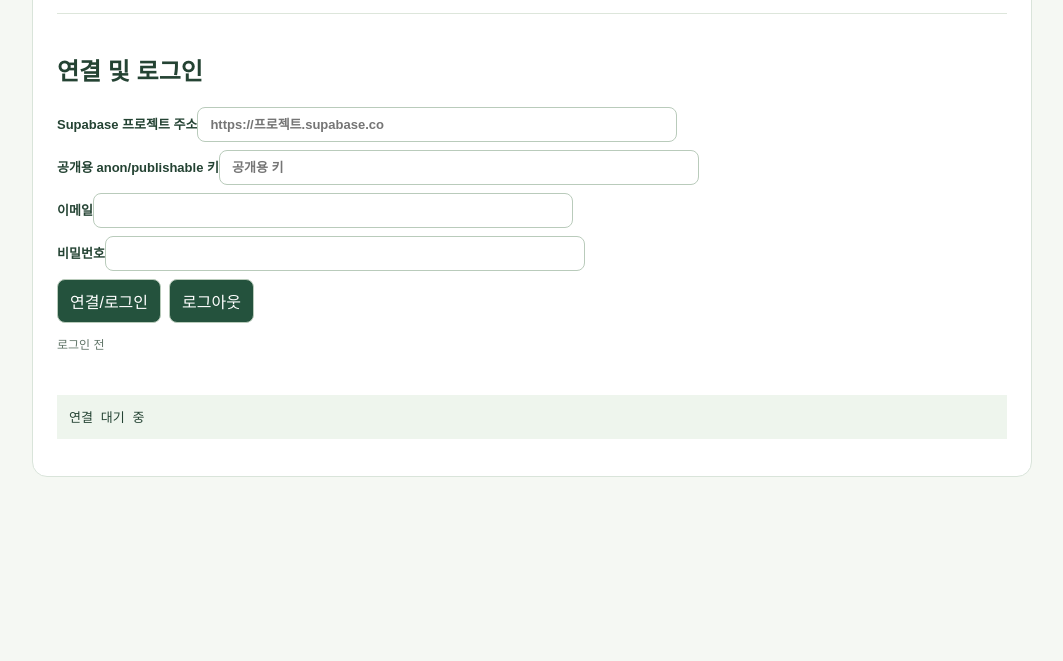
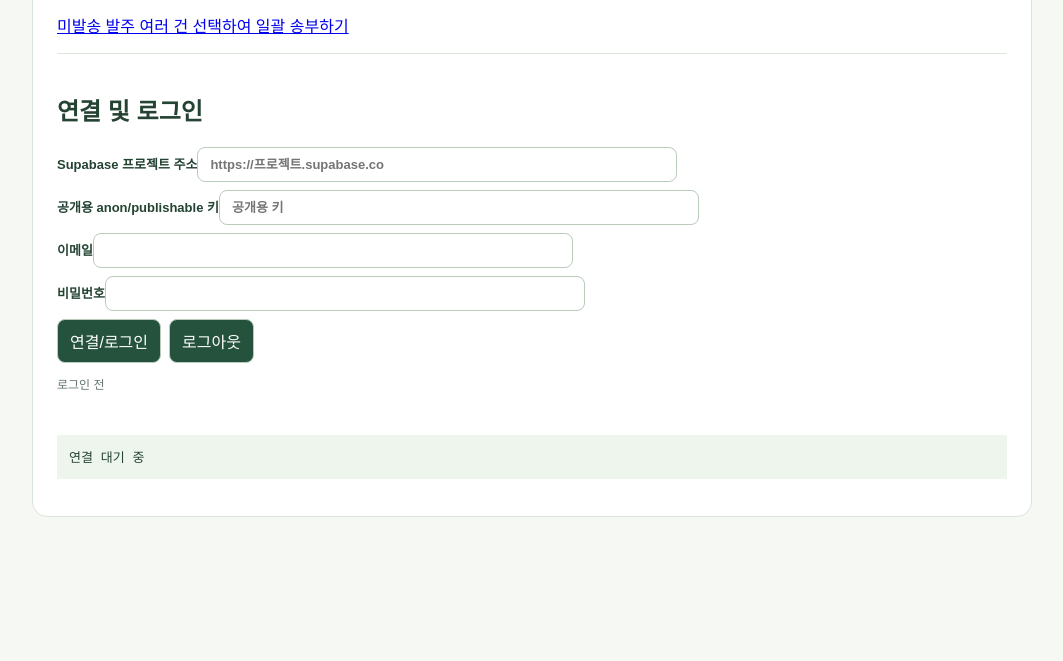
Before and after one commit to inowkim-glitch/inowkim-glitch.github.io, a plain HTML site: page 진일_통합관리/부서/총무부/01_발주서작성/01_발주서작성_V1.html in a window 1280 px wide. Shown: the part 139-800 px from the top of the page, without its empty margins (108-1171 px from the left). Drawn offline with Linux system fonts and the light colour scheme.

Commit message:
feat(jinil): link draft-order batch dispatch from general office

```diff
--- a/진일_통합관리/부서/총무부/01_발주서작성/01_발주서작성_V1.html
+++ b/진일_통합관리/부서/총무부/01_발주서작성/01_발주서작성_V1.html
@@ -18,6 +18,7 @@ button:disabled{opacity:.45}
 </style></head>
 <body><main><h1>총무부 · 발주서작성</h1>
 <p>V72 업무 분리 단계의 Supabase 실연동 모듈입니다. 발주·송부와 상태 처리부터 연결했습니다.</p>
+<p><a href="미발송_발주_일괄송부_V1.html">미발송 발주 여러 건 선택하여 일괄 송부하기</a></p>
 <section><h2>연결 및 로그인</h2><label>Supabase 프로젝트 주소<input id="url" placeholder="https://프로젝트.supabase.co"></label>
 <label>공개용 anon/publishable 키<input id="key" placeholder="공개용 키"></label>
 <label>이메일<input id="email" type="email"></label><label>비밀번호<input id="password" type="password"></label>
```
